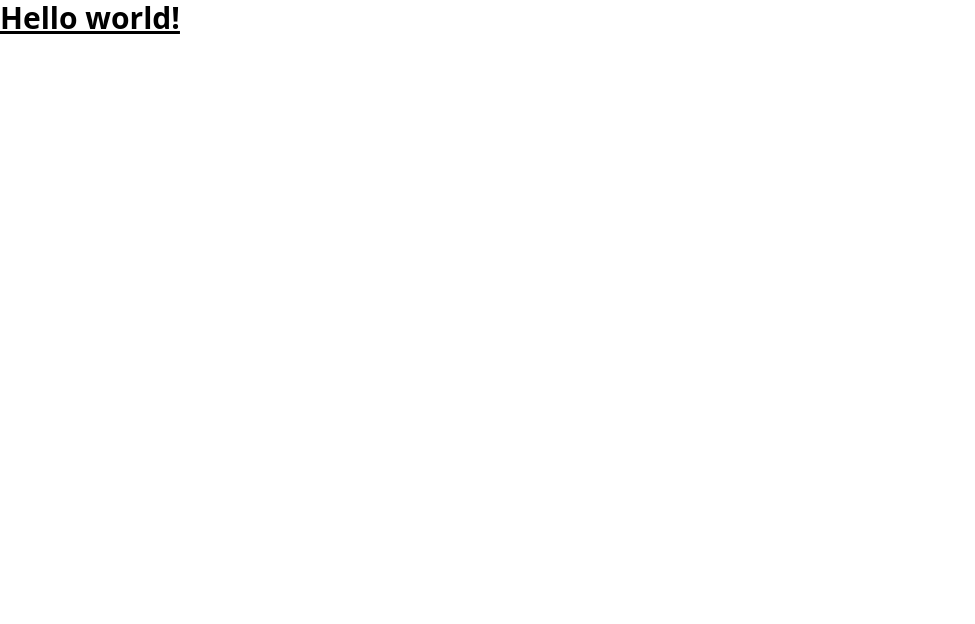
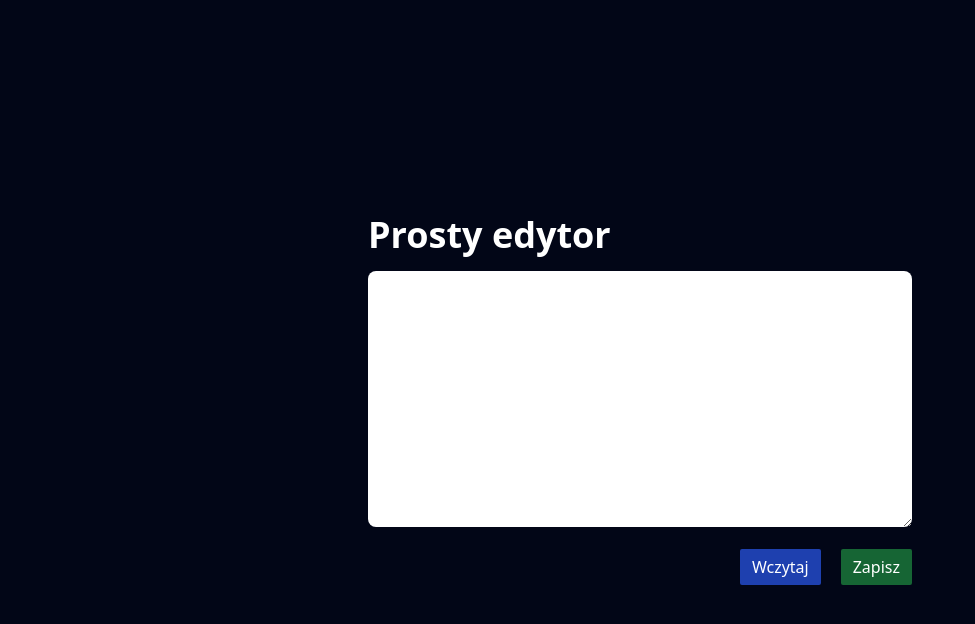
Before and after one commit to maciekwtfowicz/simple-editor, a website built with Parcel: page src/index.html in a window 1280 px wide. Shown: the whole page, without its empty margins (0-975 px from the left). Built offline with nearby package versions, Linux system fonts and the light colour scheme.

Commit message:
markup & styles

```diff
--- a/src/index.html
+++ b/src/index.html
@@ -1,13 +1,26 @@
 <!doctype html>
 <html lang="pl">
+
 <head>
   <meta charset="UTF-8">
   <meta name="viewport" content="width=device-width, initial-scale=1.0">
   <link href="./index.css" rel="stylesheet">
 </head>
-<body>
-  <h1 class="text-3xl font-bold underline">
-    Hello world!
-  </h1>
+
+<body class="bg-slate-950 text-white flex min-h-screen justify-center items-center">
+  <main class="w-full p-4 max-w-xl">
+    <h1 class="text-4xl font-bold mb-4">
+      Prosty edytor
+    </h1>
+    <textarea class="w-full h-64 mb-4 text-black p-3 rounded-lg">
+
+  </textarea>
+    <div class="flex justify-end gap-5">
+      <button class="bg-blue-800 px-3 py-1.5 rounded-sm">Wczytaj</button>
+      <button class="bg-green-800 px-3 py-1.5 rounded-sm">Zapisz</button>
+    </div>
+  </main>
+  <script src="./main.js" type="module"></script>
 </body>
+
 </html>
```
Also changed, not shown: src/main.js (added).
